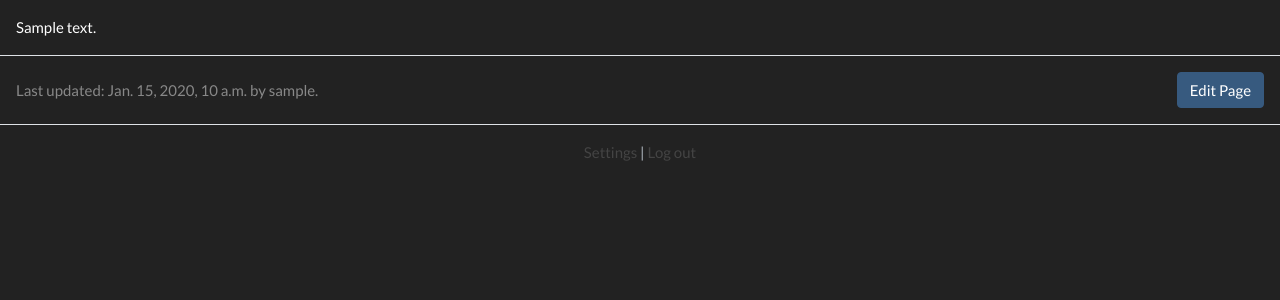
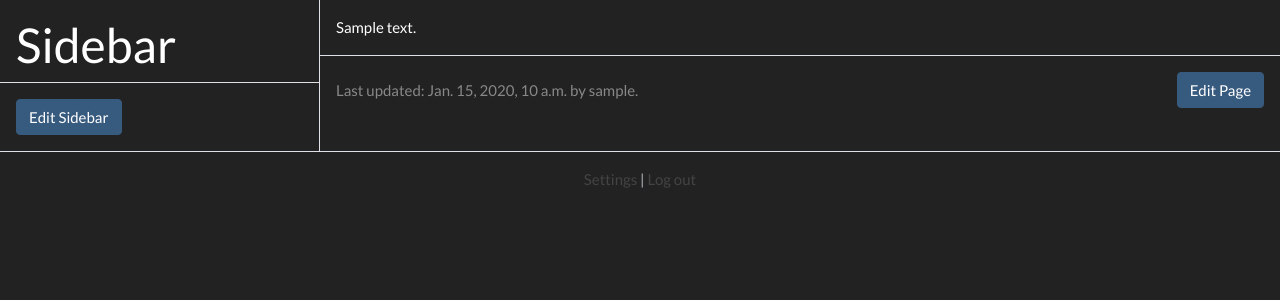
Before and after one commit to giantmade/giant-wiki, a Django app: a page that uses core/templates/wiki/page.html in a window 1280 px wide. Shown: the part 126-426 px from the top of the page. Run offline with Django 3.2, Linux system fonts and the light colour scheme; a user stored in the database is signed in; tables that the repository leaves empty hold one stand-in row (values such as "Sample post"); some libraries are stand-ins or nearby versions.

Commit message:
Added sidebar to page view.

```diff
--- a/core/templates/wiki/page.html
+++ b/core/templates/wiki/page.html
@@ -3,7 +3,7 @@
 {% block title %}{{ page.wiki.slug }}/{{ page.path }}{% endblock %}
 
 {% block header %}
-<nav class="navbar bg-light mb-3 border-bottom">
+<nav class="navbar bg-light mb-0 border-bottom">
     <div>
         <a href="{% url "page" "index" %}">wiki</a>/<a href="{% url "page" page.path %}">{{ page.path }}</a>
     </div>
@@ -12,8 +12,18 @@
 
 {% block body %}
 <div class="container-fluid">
-    <div class="row">
-        <div class="col-md-12 pl-0 pr-0">
+    <div class="row pt-0">
+        <div class="col-md-3 pr-0 pl-0 pt-3 mh-100 border-right">
+            <div class="pl-3">
+                {{ sidebar.render|safe }}
+            </div>
+
+            <div class="border-top d-flex align-items-center p-3">
+                <div><a class="btn btn-large btn-primary" href="{% url "edit" "Sidebar" %}">Edit Sidebar</a></div>
+            </div>
+        </div>
+
+        <div class="col-md-9 pl-0 pt-3 pr-0">
 
             <!-- Page content -->
             <div class="ml-3 mr-3">
--- a/wiki/views.py
+++ b/wiki/views.py
@@ -14,6 +14,17 @@ def page(request, path="index", specific_id=False):
     This displays a given wiki page.
     """
 
+    # Get the sidebar.
+    try:
+        sidebar = models.Page.objects.filter(path="Sidebar").order_by("-last_updated")[0]
+    except (models.Page.DoesNotExist, IndexError):
+        sidebar = models.Page(
+            path="Sidebar",
+            content="# Sidebar",
+            last_edited_by=request.user
+        )
+        sidebar.save()
+
     # Get the page.
     try:
         if specific_id:
@@ -26,6 +37,7 @@ def page(request, path="index", specific_id=False):
         return redirect(reverse("edit", kwargs={'path': path}))
 
     return render(request, "wiki/page.html", {
+        'sidebar': sidebar,
         'page': page,
     })
 
```
